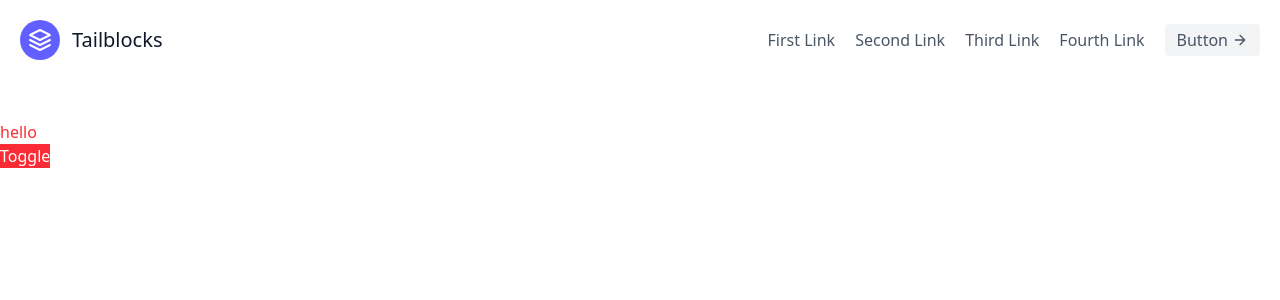
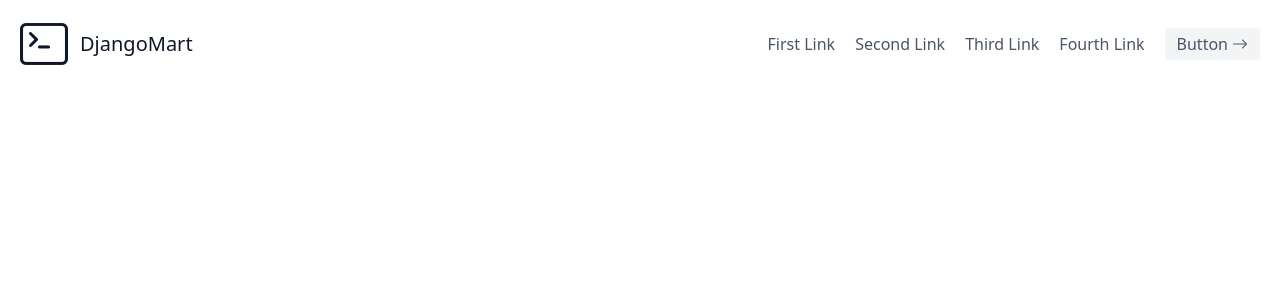
Before and after one commit to EslamKamel89/djangomart, a Django app: page / in a window 1280 px wide. Shown: the top 300 px of the page. Run offline with Django 5.2, Linux system fonts and the light colour scheme; some libraries are stand-ins or nearby versions.

Commit message:
refactor(store): clean home template and update navbar with Bootstrap Icons

```diff
--- a/store/templates/store/home.html
+++ b/store/templates/store/home.html
@@ -5,11 +5,5 @@
 
 {% block content %}
 
-<div class="mt-10" x-data="{show:false}">
-  <div class="text-red-500">hello</div>
-  <button type="button" class="bg-red-500 text-white" @click="show = !show">
-    Toggle
-  </button>
-  <div x-show="show">hello</div>
-</div>
+<div class="mt-10" x-data="{show:false}"></div>
 {% endblock %}
--- a/templates/base.html
+++ b/templates/base.html
@@ -8,6 +8,12 @@
     <link rel="stylesheet" href="{% static 'css/styles.css' %}" />
     {% endcomment %}
     <script src="https://cdn.jsdelivr.net/npm/@tailwindcss/browser@4"></script>
+    <link
+      rel="stylesheet"
+      href="https://cdn.jsdelivr.net/npm/bootstrap-icons@1.11.3/font/bootstrap-icons.css"
+      integrity="sha384-tViUnnbYAV00FLIhhi3v/dWt3Jxw4gZQcNoSCxCIFNJVCx7/D55/wXsrNIRANwdD"
+      crossorigin="anonymous"
+    />
     <title>{% block title %} {% endblock %}</title>
     {% block css %} {% endblock %}
   </head>
--- a/templates/partials/navbar.html
+++ b/templates/partials/navbar.html
@@ -5,21 +5,8 @@
     <a
       class="flex title-font font-medium items-center text-gray-900 mb-4 md:mb-0"
     >
-      <svg
-        xmlns="http://www.w3.org/2000/svg"
-        fill="none"
-        stroke="currentColor"
-        stroke-linecap="round"
-        stroke-linejoin="round"
-        stroke-width="2"
-        class="w-10 h-10 text-white p-2 bg-indigo-500 rounded-full"
-        viewBox="0 0 24 24"
-      >
-        <path
-          d="M12 2L2 7l10 5 10-5-10-5zM2 17l10 5 10-5M2 12l10 5 10-5"
-        ></path>
-      </svg>
-      <span class="ml-3 text-xl">Tailblocks</span>
+      <i class="bi bi-terminal text-5xl"></i>
+      <span class="ml-3 text-xl">DjangoMart</span>
     </a>
     <nav
       class="md:ml-auto flex flex-wrap items-center text-base justify-center"
@@ -34,17 +21,7 @@
       jf-ext-button-ct="button"
     >
       Button
-      <svg
-        fill="none"
-        stroke="currentColor"
-        stroke-linecap="round"
-        stroke-linejoin="round"
-        stroke-width="2"
-        class="w-4 h-4 ml-1"
-        viewBox="0 0 24 24"
-      >
-        <path d="M5 12h14M12 5l7 7-7 7"></path>
-      </svg>
+      <i class="bi bi-arrow-right ms-1"></i>
     </button>
   </div>
 </header>
```
